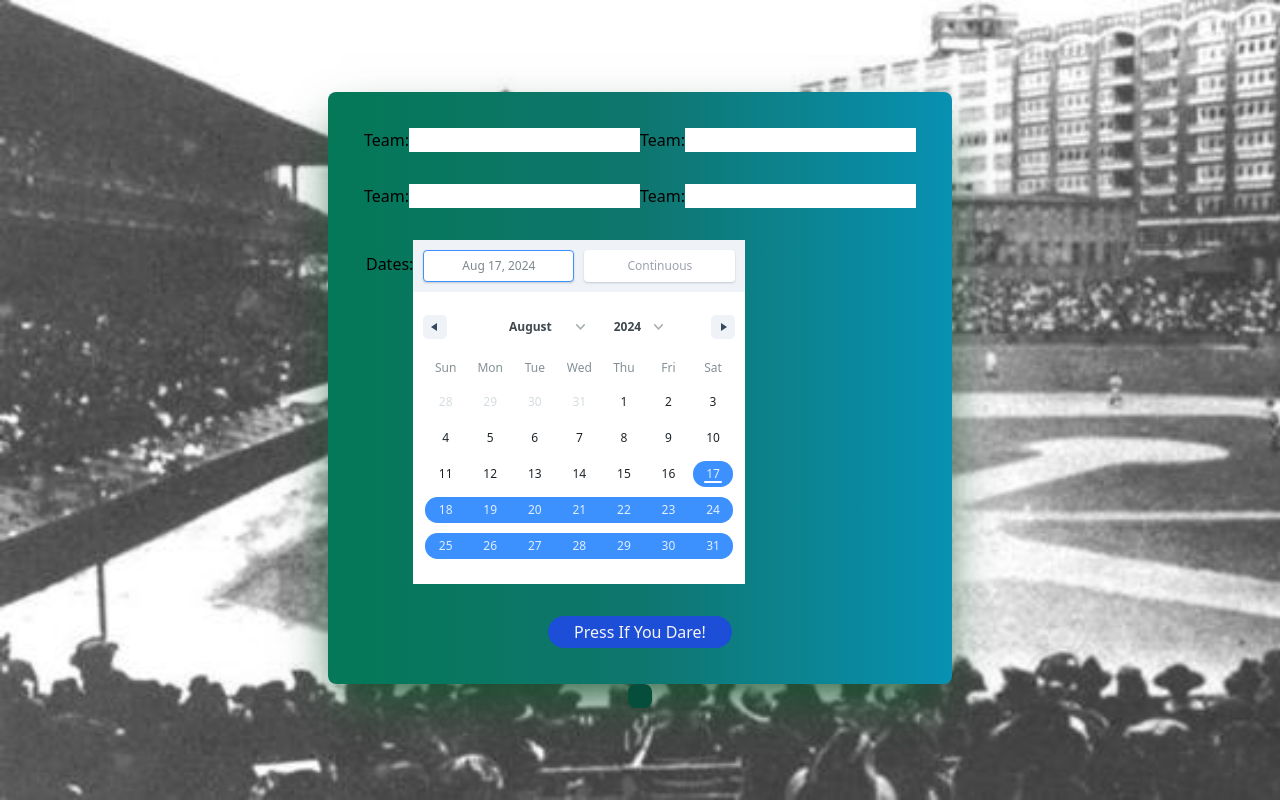
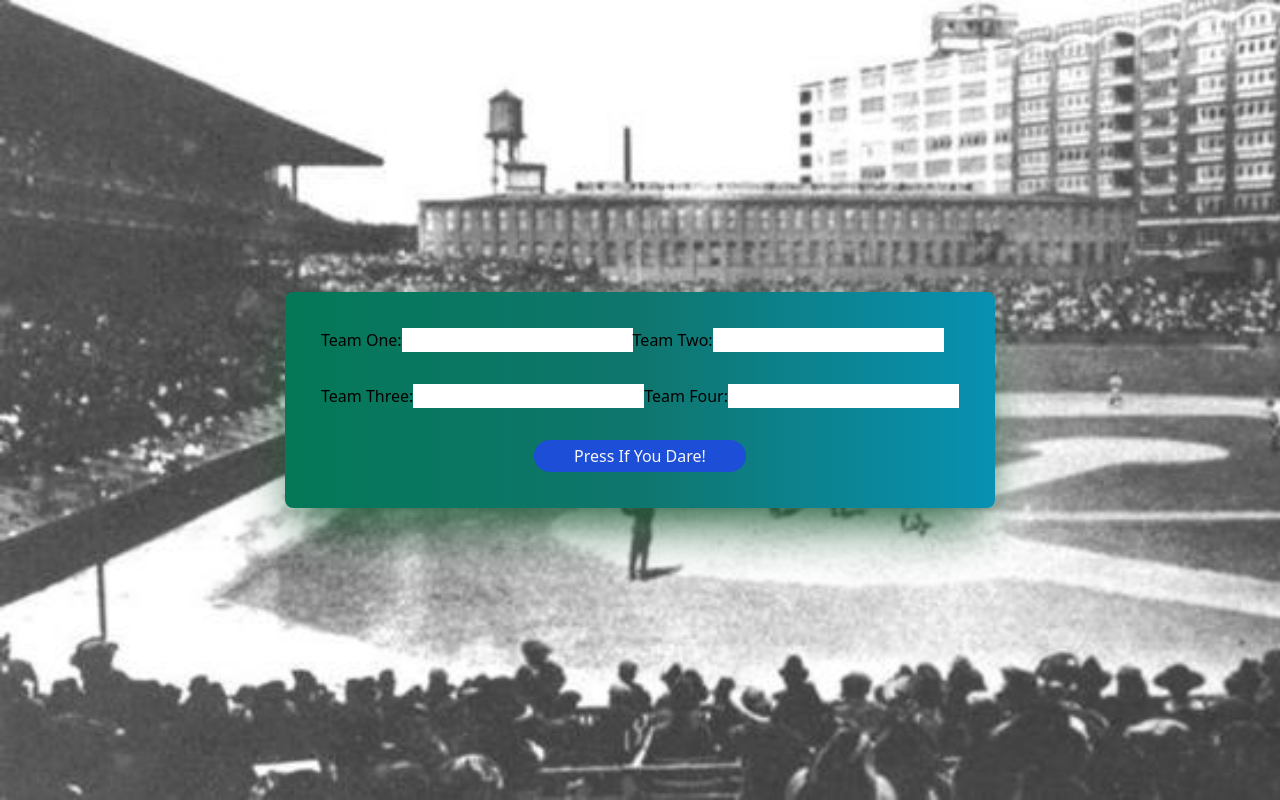
Before and after one commit to kilted2000/BaseballTrip, a React (Vite) app in the folder roadtripHelper/: page / in a window 1280 px wide. Built offline with nearby package versions, Linux system fonts and the light colour scheme.

Commit message:
debug errors

```diff
--- a/roadtripHelper/src/App.jsx
+++ b/roadtripHelper/src/App.jsx
@@ -1,6 +1,6 @@
 import { useState } from "react";
 import "./App.css";
-import { useForm } from "react-hook-form"
+//import { useForm } from "react-hook-form"
 import { getGames } from "./api/apiService";
 import { DatePicker } from "./components/DatePicker";
 function App() {
@@ -12,11 +12,11 @@ function App() {
   // const [dateTwo, setDateTwo] = useState("");
   const [results, setResults] = useState([]);
 
-  const {
-    register,
-    handleSubmit,
-    formState: { errors },
-  } = useForm()
+  // const {
+  //   register,
+  //   handleSubmit,
+  //   formState: { errors },
+  // } = useForm()
 
   // const stadiums = [
   //   {
@@ -42,21 +42,27 @@ function App() {
   // ];
   //should I pass day as well as teams?
   const fetchGames = async (teams) => {
+    console.log("Fetching games for teams:", teams);
     try {
       const data = await getGames();
+      console.log("Fetched games data:", data);
       const filteredResults = data.filter(game =>
         teams.includes(game.HomeTeam)
       );
+      console.log("Filtered Results:", filteredResults);
       setResults(filteredResults);
     } catch (error) {
       console.error('Failed to fetch games.', error);
     }
   };
 
-  const onSubmit = () => {
+  const onSubmit = (event) => {
+    event.preventDefault();
+    console.log('Form submitted');
     const teams = [teamOne, teamTwo, teamThree, teamFour].filter(Boolean);
+    //fetchGames(teams);
+    console.log("Selected Teams:", teams);
     fetchGames(teams);
-    console.log("Selected Teams:", teams);
   };
 //     try {
 //         const data = await getGames();
@@ -75,7 +81,47 @@ function App() {
 
   return (
     <div className="bg-[url('./assets/stadium.jpg')] bg-cover bg-no-repeat h-dvh justify-center justify-items-center items-center flex flex-col">
-      <form onSubmit={handleSubmit(onSubmit)} className="rounded-lg bg-gradient-to-r from-emerald-700 via-teal-700 to-cyan-600 bg-no-repeat p-9 shadow-2xl shadow-green-900 space-y-4 flex flex-col gap-4">
+      <form onSubmit={onSubmit} className="rounded-lg bg-gradient-to-r from-emerald-700 via-teal-700 to-cyan-600 bg-no-repeat p-9 shadow-2xl shadow-green-900 space-y-4 flex flex-col gap-4">
+    <div>
+      <label>
+        Team One:
+        <input
+          type="text"
+          value={teamOne}
+          onChange={(e) => setTeamOne(e.target.value)}
+        />
+      </label>
+      <label>
+        Team Two:
+        <input
+          type="text"
+          value={teamTwo}
+          onChange={(e) => setTeamTwo(e.target.value)}
+        />
+      </label>
+    </div>
+    <div>
+      <label>
+        Team Three:
+        <input
+          type="text"
+          value={teamThree}
+          onChange={(e) => setTeamThree(e.target.value)}
+        />
+      </label>
+      <label>
+        Team Four:
+        <input
+          type="text"
+          value={teamFour}
+          onChange={(e) => setTeamFour(e.target.value)}
+        />
+      </label>
+    </div>
+    <button type="submit" className="bg-blue-700 w-1/3 self-center cursor-crosshair rounded-full p-1 pt-1 text-stone-100">Press If You Dare!</button>
+  </form>
+
+      {/* <form onSubmit={handleSubmit(onSubmit)} className="rounded-lg bg-gradient-to-r from-emerald-700 via-teal-700 to-cyan-600 bg-no-repeat p-9 shadow-2xl shadow-green-900 space-y-4 flex flex-col gap-4">
         <div>
         <label className="w-1/2">
           Team:
@@ -83,7 +129,7 @@ function App() {
           {...register("teamOne", { pattern: /^[a-z]+$/i })}
             type="text"
             value={teamOne}
-            onChange={(e) => setTeamOne(e.target.value)}
+            onChange={(e) =>{ console.log("Team One:", e.target.value);setTeamOne(e.target.value)}}
           />
         </label>
         <label className="w-1/2">
@@ -130,17 +176,17 @@ function App() {
             value={dateTwo}
             onChange={(e) => setDateTwo(e.target.value)}
           /> */}
-        </label>
+        {/* </label>
         <button type="submit" className="bg-blue-700 w-1/3 self-center cursor-crosshair rounded-full p-1 pt-1 text-stone-100">Press If You Dare!</button>
-      </form>
-      <div id='result' className="bg-emerald-900 text-slate-200 p-3 rounded-lg table-auto">
-      {results.length > 0 && results.map((result, index) => (
-  <div key={index} >
-    <h3>{result.HomeTeam}</h3>
-    <p>{result.dayInCustomFormat || result.Day}</p>
-  </div>
-))}
-      </div>
+      </form>  */}
+{/* //       <div id='result' className="bg-emerald-900 text-slate-200 p-3 rounded-lg table-auto">
+//       {results.length > 0 && results.map((result, index) => ( */}
+{/* //   <div key={index} >
+//     <h3>{result.HomeTeam}</h3>
+//     <p>{result.dayInCustomFormat || result.Day}</p>
+//   </div> */}
+{/* // ))} */}
+      {/* </div> */}
     </div>
   );
 }
--- a/roadtripHelper/src/api/apiService.jsx
+++ b/roadtripHelper/src/api/apiService.jsx
@@ -10,6 +10,7 @@ export const getGames = async () => {
                 //"Access-Control-Allow-Origin": "*",
             },
             mode: 'cors',
+            credentials: 'include',
         });
 
         if (!response.ok) {
```
Also changed, not shown: 2 other files (tests, documents, lock files or other folders).
